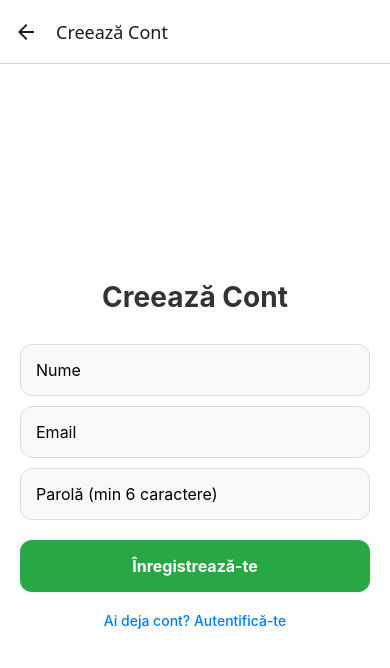
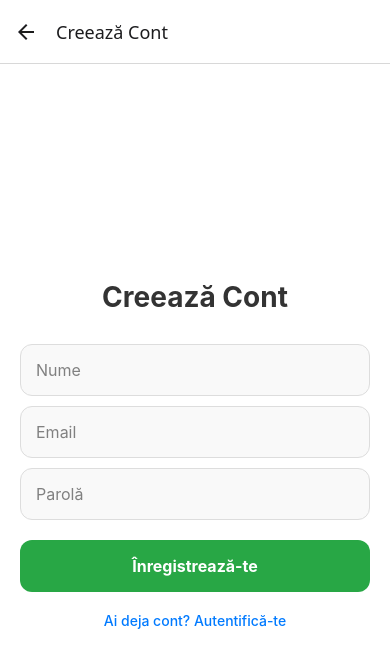
Before and after one commit to MrSerg1u/Hackathon_App, a React Native app: screen /Register in a window 390 px wide. Shown: the top 668 px of the page. Built offline with nearby package versions, Linux system fonts and the light colour scheme.

Commit message:
added dark mode

```diff
--- a/App.js
+++ b/App.js
@@ -1,8 +1,15 @@
 import AsyncStorage from "@react-native-async-storage/async-storage";
-import { NavigationContainer } from "@react-navigation/native";
+import {
+  DarkTheme,
+  DefaultTheme,
+  NavigationContainer,
+} from "@react-navigation/native"; // Importăm temele native
 import { createStackNavigator } from "@react-navigation/stack";
 import { useEffect, useState } from "react";
 import { ActivityIndicator, View } from "react-native";
+
+// Importăm Contextul creat
+import { ThemeProvider, useTheme } from "./src/context/ThemeContext";
 
 import LoginScreen from "./src/screens/LoginScreen";
 import MainTabs from "./src/screens/MainTabs";
@@ -10,19 +17,17 @@ import RegisterScreen from "./src/screens/RegisterScreen";
 
 const Stack = createStackNavigator();
 
-export default function App() {
+// Componenta care conține Navigația (separată pentru a putea folosi useTheme)
+const AppNavigator = () => {
   const [isLoading, setIsLoading] = useState(true);
   const [initialRoute, setInitialRoute] = useState("Login");
+  const { theme } = useTheme(); // Luăm tema curentă pentru Navigație
 
   useEffect(() => {
     const checkUser = async () => {
       try {
         const user = await AsyncStorage.getItem("user_session");
-        if (user) {
-          setInitialRoute("MainTabs");
-        }
-      } catch (e) {
-        console.log(e);
+        if (user) setInitialRoute("MainTabs");
       } finally {
         setIsLoading(false);
       }
@@ -39,7 +44,8 @@ export default function App() {
   }
 
   return (
-    <NavigationContainer>
+    // Setăm tema navigației ca să nu avem flash-uri albe în dark mode
+    <NavigationContainer theme={theme === "dark" ? DarkTheme : DefaultTheme}>
       <Stack.Navigator initialRouteName={initialRoute}>
         <Stack.Screen
           name="Login"
@@ -59,4 +65,12 @@ export default function App() {
       </Stack.Navigator>
     </NavigationContainer>
   );
+};
+
+export default function App() {
+  return (
+    <ThemeProvider>
+      <AppNavigator />
+    </ThemeProvider>
+  );
 }
--- /dev/null
+++ b/src/context/ThemeContext.js
@@ -0,0 +1,62 @@
+import AsyncStorage from "@react-native-async-storage/async-storage";
+import { StatusBar } from "expo-status-bar";
+import { createContext, useContext, useEffect, useState } from "react";
+
+// 1. Definim Paleta de Culori
+export const Colors = {
+  light: {
+    background: "#ffffff",
+    text: "#333333",
+    card: "#f0f0f0",
+    primary: "#007AFF",
+    border: "#ddd",
+    subtext: "gray",
+    inputBackground: "#f9f9f9",
+  },
+  dark: {
+    background: "#121212", // Negru soft (nu #000 pur)
+    text: "#ffffff",
+    card: "#1E1E1E",
+    primary: "#0A84FF", // Albastru mai deschis pentru contrast
+    border: "#333",
+    subtext: "#aaa",
+    inputBackground: "#2C2C2C",
+  },
+};
+
+const ThemeContext = createContext();
+
+export const ThemeProvider = ({ children }) => {
+  const [theme, setTheme] = useState("light"); // Default Light
+
+  // Încărcăm preferința la pornire
+  useEffect(() => {
+    const loadTheme = async () => {
+      const storedTheme = await AsyncStorage.getItem("app_theme");
+      if (storedTheme) {
+        setTheme(storedTheme);
+      }
+    };
+    loadTheme();
+  }, []);
+
+  // Funcția de schimbare a temei
+  const toggleTheme = async () => {
+    const newTheme = theme === "light" ? "dark" : "light";
+    setTheme(newTheme);
+    await AsyncStorage.setItem("app_theme", newTheme);
+  };
+
+  const colors = Colors[theme];
+
+  return (
+    <ThemeContext.Provider value={{ theme, toggleTheme, colors }}>
+      {/* StatusBar se schimbă automat (negru pe alb / alb pe negru) */}
+      <StatusBar style={theme === "dark" ? "light" : "dark"} />
+      {children}
+    </ThemeContext.Provider>
+  );
+};
+
+// Hook personalizat pentru a folosi tema ușor în alte pagini
+export const useTheme = () => useContext(ThemeContext);
--- a/src/screens/HomeScreen.js
+++ b/src/screens/HomeScreen.js
@@ -1,21 +1,21 @@
 import { StyleSheet, Text, View } from "react-native";
+import { useTheme } from "../context/ThemeContext"; // <--- Import
 
 export default function HomeScreen() {
+  const { colors } = useTheme(); // <--- Extragere culori
+
   return (
-    <View style={styles.container}>
-      <Text style={styles.text}>🏠 Home Screen</Text>
-      <Text style={styles.subtext}>Aici va fi Harta!</Text>
+    <View style={[styles.container, { backgroundColor: colors.background }]}>
+      <Text style={[styles.text, { color: colors.text }]}>🏠 Home Screen</Text>
+      <Text style={[styles.subtext, { color: colors.subtext }]}>
+        Aici va fi Harta și Lista cu locații.
+      </Text>
     </View>
   );
 }
 
 const styles = StyleSheet.create({
-  container: {
-    flex: 1,
-    justifyContent: "center",
-    alignItems: "center",
-    backgroundColor: "#fff",
-  },
+  container: { flex: 1, justifyContent: "center", alignItems: "center" },
   text: { fontSize: 24, fontWeight: "bold" },
-  subtext: { fontSize: 16, color: "gray", marginTop: 10 },
+  subtext: { fontSize: 16, marginTop: 10 },
 });
--- a/src/screens/LoginScreen.js
+++ b/src/screens/LoginScreen.js
@@ -9,18 +9,20 @@ import {
   TouchableOpacity,
   View,
 } from "react-native";
+import { useTheme } from "../context/ThemeContext"; // <--- 1. Importăm Hook-ul
 
 export default function LoginScreen({ navigation }) {
+  const { colors } = useTheme(); // <--- 2. Extragem culorile
+
   const [email, setEmail] = useState("");
   const [password, setPassword] = useState("");
-  const [errors, setErrors] = useState({}); // State pentru erori
+  const [errors, setErrors] = useState({});
 
   const handleLogin = async () => {
     let currentErrors = {};
     const cleanEmail = email.trim();
     const cleanPassword = password.trim();
 
-    // 1. Validări simple UI
     if (!cleanEmail) currentErrors.email = "Introdu adresa de email.";
     if (!cleanPassword) currentErrors.password = "Introdu parola.";
 
@@ -28,13 +30,11 @@ export default function LoginScreen({ navigation }) {
       setErrors(currentErrors);
       return;
     }
-
-    setErrors({}); // Resetăm dacă totul e ok vizual
+    setErrors({});
 
     try {
       const usersString = await AsyncStorage.getItem("registered_users");
       const users = usersString ? JSON.parse(usersString) : [];
-
       const user = users.find(
         (u) => u.email === cleanEmail && u.password === cleanPassword
       );
@@ -43,8 +43,6 @@ export default function LoginScreen({ navigation }) {
         await AsyncStorage.setItem("user_session", JSON.stringify(user));
         navigation.replace("MainTabs");
       } else {
-        // Aici e o eroare generală, nu ține de un câmp anume, deci folosim Alert
-        // Sau putem pune eroarea sub câmpul de parolă:
         setErrors({ password: "Email sau parolă incorectă." });
       }
     } catch (e) {
@@ -53,13 +51,29 @@ export default function LoginScreen({ navigation }) {
   };
 
   return (
-    <ScrollView contentContainerStyle={styles.container}>
-      <Text style={styles.title}>Bine ai venit! 👋</Text>
+    <ScrollView
+      contentContainerStyle={[
+        styles.container,
+        { backgroundColor: colors.background },
+      ]}
+    >
+      <Text style={[styles.title, { color: colors.text }]}>
+        Bine ai venit! 👋
+      </Text>
 
       <View style={styles.inputGroup}>
         <TextInput
-          style={[styles.input, errors.email && styles.inputError]}
+          style={[
+            styles.input,
+            {
+              backgroundColor: colors.inputBackground,
+              color: colors.text,
+              borderColor: colors.border,
+            },
+            errors.email && styles.inputError,
+          ]}
           placeholder="Email"
+          placeholderTextColor={colors.subtext} // Culoare dinamică pt placeholder
           value={email}
           onChangeText={(text) => {
             setEmail(text);
@@ -73,8 +87,17 @@ export default function LoginScreen({ navigation }) {
 
       <View style={styles.inputGroup}>
         <TextInput
-          style={[styles.input, errors.password && styles.inputError]}
+          style={[
+            styles.input,
+            {
+              backgroundColor: colors.inputBackground,
+              color: colors.text,
+              borderColor: colors.border,
+            },
+            errors.password && styles.inputError,
+          ]}
           placeholder="Parolă"
+          placeholderTextColor={colors.subtext}
           value={password}
           onChangeText={(text) => {
             setPassword(text);
@@ -87,36 +110,33 @@ export default function LoginScreen({ navigation }) {
         )}
       </View>
 
-      <TouchableOpacity style={styles.button} onPress={handleLogin}>
+      <TouchableOpacity
+        style={[styles.button, { backgroundColor: colors.primary }]}
+        onPress={handleLogin}
+      >
         <Text style={styles.buttonText}>Logare</Text>
       </TouchableOpacity>
 
       <TouchableOpacity onPress={() => navigation.navigate("Register")}>
-        <Text style={styles.linkText}>Nu ai cont? Creează unul acum!</Text>
+        <Text style={[styles.linkText, { color: colors.primary }]}>
+          Nu ai cont? Creează unul acum!
+        </Text>
       </TouchableOpacity>
     </ScrollView>
   );
 }
 
 const styles = StyleSheet.create({
-  container: {
-    flexGrow: 1,
-    justifyContent: "center",
-    padding: 20,
-    backgroundColor: "#fff",
-  },
+  container: { flexGrow: 1, justifyContent: "center", padding: 20 }, // Fără bg color fix
   title: {
     fontSize: 30,
     fontWeight: "bold",
     marginBottom: 40,
     textAlign: "center",
-    color: "#333",
   },
   inputGroup: { marginBottom: 15 },
   input: {
-    backgroundColor: "#f9f9f9",
     borderWidth: 1,
-    borderColor: "#ddd",
     padding: 15,
     borderRadius: 12,
     fontSize: 16,
@@ -124,7 +144,6 @@ const styles = StyleSheet.create({
   inputError: {
     borderColor: "#ff4444",
     borderWidth: 1.5,
-    backgroundColor: "#fff5f5",
   },
   errorText: {
     color: "#ff4444",
@@ -134,21 +153,12 @@ const styles = StyleSheet.create({
     fontWeight: "600",
   },
   button: {
-    backgroundColor: "#007AFF",
     padding: 16,
     borderRadius: 12,
     alignItems: "center",
     marginTop: 10,
-    shadowColor: "#000",
-    shadowOpacity: 0.1,
-    shadowRadius: 5,
     elevation: 3,
   },
   buttonText: { color: "#fff", fontWeight: "bold", fontSize: 16 },
-  linkText: {
-    marginTop: 25,
-    color: "#007AFF",
-    textAlign: "center",
-    fontWeight: "600",
-  },
+  linkText: { marginTop: 25, textAlign: "center", fontWeight: "600" },
 });
--- a/src/screens/MainTabs.js
+++ b/src/screens/MainTabs.js
@@ -1,15 +1,25 @@
-import { Ionicons } from "@expo/vector-icons"; // Iconițe
+import { Ionicons } from "@expo/vector-icons";
 import { createBottomTabNavigator } from "@react-navigation/bottom-tabs";
+import { useTheme } from "../context/ThemeContext"; // <--- Import
+
 import HomeScreen from "./HomeScreen";
 import ProfileScreen from "./ProfileScreen";
 
 const Tab = createBottomTabNavigator();
 
 export default function MainTabs() {
+  const { colors, theme } = useTheme(); // <--- Luăm culorile
+
   return (
     <Tab.Navigator
       screenOptions={({ route }) => ({
-        headerShown: false, // Ascundem header-ul standard
+        headerShown: false,
+        tabBarActiveTintColor: colors.primary, // Culoarea activă din temă
+        tabBarInactiveTintColor: "gray",
+        tabBarStyle: {
+          backgroundColor: colors.card, // Fundalul barei
+          borderTopColor: colors.border, // Linia de sus
+        },
         tabBarIcon: ({ focused, color, size }) => {
           let iconName;
           if (route.name === "Explore")
@@ -18,8 +28,6 @@ export default function MainTabs() {
             iconName = focused ? "person" : "person-outline";
           return <Ionicons name={iconName} size={size} color={color} />;
         },
-        tabBarActiveTintColor: "#007AFF",
-        tabBarInactiveTintColor: "gray",
       })}
     >
       <Tab.Screen name="Explore" component={HomeScreen} />
--- a/src/screens/ProfileScreen.js
+++ b/src/screens/ProfileScreen.js
@@ -1,59 +1,87 @@
-import { Ionicons } from "@expo/vector-icons"; // Folosim iconițe pentru avatar
+import { Ionicons } from "@expo/vector-icons";
 import AsyncStorage from "@react-native-async-storage/async-storage";
 import { useEffect, useState } from "react";
-import { StyleSheet, Text, TouchableOpacity, View } from "react-native";
+import { StyleSheet, Switch, Text, TouchableOpacity, View } from "react-native";
+import { useTheme } from "../context/ThemeContext"; // <--- Importăm Hook-ul
 
 export default function ProfileScreen({ navigation }) {
   const [name, setName] = useState("");
   const [email, setEmail] = useState("");
 
-  // Această funcție rulează automat când intri pe pagina de profil
+  // Aducem culorile și funcția de toggle
+  const { colors, theme, toggleTheme } = useTheme();
+
   useEffect(() => {
     const getUserData = async () => {
-      try {
-        const jsonValue = await AsyncStorage.getItem("user_session");
-        if (jsonValue != null) {
-          const user = JSON.parse(jsonValue);
-          setName(user.name); // Setăm numele din memorie
-          setEmail(user.email); // Setăm email-ul din memorie
-        }
-      } catch (e) {
-        console.log("Eroare la citirea datelor utilizatorului");
+      const jsonValue = await AsyncStorage.getItem("user_session");
+      if (jsonValue) {
+        const user = JSON.parse(jsonValue);
+        setName(user.name);
+        setEmail(user.email);
       }
     };
-
     getUserData();
   }, []);
 
   const handleLogout = async () => {
     await AsyncStorage.removeItem("user_session");
-    navigation.reset({
-      index: 0,
-      routes: [{ name: "Login" }],
-    });
+    navigation.reset({ index: 0, routes: [{ name: "Login" }] });
   };
 
   return (
-    <View style={styles.container}>
-      {/* Zona de Avatar */}
-      <View style={styles.header}>
+    // Folosim style array pentru a aplica background dinamic
+    <View style={[styles.container, { backgroundColor: colors.background }]}>
+      {/* Header */}
+      <View
+        style={[
+          styles.header,
+          { backgroundColor: colors.card, shadowColor: colors.text },
+        ]}
+      >
         <View style={styles.avatarContainer}>
           <Ionicons name="person" size={60} color="#fff" />
         </View>
-        <Text style={styles.name}>{name || "Utilizator"}</Text>
-        <Text style={styles.email}>{email || "guest@hackathon.app"}</Text>
+        <Text style={[styles.name, { color: colors.text }]}>
+          {name || "Utilizator"}
+        </Text>
+        <Text style={[styles.email, { color: colors.subtext }]}>
+          {email || "guest@hackathon.app"}
+        </Text>
       </View>
 
-      {/* Zona de Acțiuni */}
       <View style={styles.body}>
-        <View style={styles.infoBox}>
+        {/* Setare: DARK MODE */}
+        <View style={[styles.infoBox, { backgroundColor: colors.card }]}>
+          <View style={{ flexDirection: "row", alignItems: "center" }}>
+            <Ionicons
+              name={theme === "dark" ? "moon" : "sunny"}
+              size={24}
+              color={colors.primary}
+              style={{ marginRight: 10 }}
+            />
+            <Text style={[styles.infoText, { color: colors.text }]}>
+              {theme === "dark" ? "Mod Întunecat" : "Mod Luminos"}
+            </Text>
+          </View>
+          <Switch
+            value={theme === "dark"}
+            onValueChange={toggleTheme}
+            trackColor={{ false: "#767577", true: "#007AFF" }}
+            thumbColor={"#f4f3f4"}
+          />
+        </View>
+
+        {/* Setare: Info */}
+        <View style={[styles.infoBox, { backgroundColor: colors.card }]}>
           <Ionicons
             name="ribbon-outline"
             size={24}
-            color="#007AFF"
+            color={colors.primary}
             style={{ marginRight: 10 }}
           />
-          <Text style={styles.infoText}>Cont Membru Hackathon</Text>
+          <Text style={[styles.infoText, { color: colors.text }]}>
+            Cont Membru Hackathon
+          </Text>
         </View>
 
         <TouchableOpacity style={styles.logoutButton} onPress={handleLogout}>
@@ -71,14 +99,12 @@ export default function ProfileScreen({ navigation }) {
 }
 
 const styles = StyleSheet.create({
-  container: { flex: 1, backgroundColor: "#f8f9fa" },
+  container: { flex: 1 }, // Scoatem background fix de aici
   header: {
-    backgroundColor: "#fff",
     paddingVertical: 40,
     alignItems: "center",
     borderBottomLeftRadius: 30,
     borderBottomRightRadius: 30,
-    shadowColor: "#000",
     shadowOffset: { width: 0, height: 2 },
     shadowOpacity: 0.1,
     shadowRadius: 10,
@@ -89,42 +115,37 @@ const styles = StyleSheet.create({
     width: 100,
     height: 100,
     borderRadius: 50,
-    backgroundColor: "#007AFF", // Albastru
+    backgroundColor: "#007AFF",
     justifyContent: "center",
     alignItems: "center",
     marginBottom: 15,
-    shadowColor: "#007AFF",
-    shadowOpacity: 0.4,
-    shadowRadius: 10,
     elevation: 8,
   },
-  name: { fontSize: 26, fontWeight: "bold", color: "#333" },
-  email: { fontSize: 16, color: "gray", marginTop: 4 },
+  name: { fontSize: 26, fontWeight: "bold" },
+  email: { fontSize: 16, marginTop: 4 },
   body: { padding: 20, alignItems: "center" },
   infoBox: {
     flexDirection: "row",
     alignItems: "center",
-    backgroundColor: "#fff",
+    justifyContent: "space-between", // Ca să punem switch-ul în dreapta
     padding: 15,
     borderRadius: 12,
     width: "100%",
-    marginBottom: 30,
+    marginBottom: 15, // Distanță mai mică între cutii
     shadowColor: "#000",
     shadowOpacity: 0.05,
     shadowRadius: 5,
     elevation: 2,
   },
-  infoText: { fontSize: 16, color: "#333", fontWeight: "500" },
+  infoText: { fontSize: 16, fontWeight: "500" },
   logoutButton: {
     flexDirection: "row",
-    backgroundColor: "#ff4757", // Roșu prietenos
+    backgroundColor: "#ff4757",
     paddingVertical: 15,
     paddingHorizontal: 40,
     borderRadius: 25,
     alignItems: "center",
-    shadowColor: "#ff4757",
-    shadowOpacity: 0.3,
-    shadowRadius: 8,
+    marginTop: 20,
     elevation: 5,
   },
   logoutText: { color: "white", fontWeight: "bold", fontSize: 16 },
--- a/src/screens/RegisterScreen.js
+++ b/src/screens/RegisterScreen.js
@@ -9,56 +9,40 @@ import {
   TouchableOpacity,
   View,
 } from "react-native";
+import { useTheme } from "../context/ThemeContext"; // <--- Import
 
 export default function RegisterScreen({ navigation }) {
-  // State pentru date
+  const { colors } = useTheme(); // <--- Extragere culori
+
   const [email, setEmail] = useState("");
   const [password, setPassword] = useState("");
   const [name, setName] = useState("");
-
-  // State pentru erori (obiect gol inițial)
   const [errors, setErrors] = useState({});
 
   const handleRegister = async () => {
-    // 1. Resetăm erorile la fiecare apăsare
     let currentErrors = {};
     const cleanName = name.trim();
     const cleanEmail = email.trim();
     const cleanPassword = password.trim();
 
-    // 2. Validări (colectăm erorile)
-    if (!cleanName) {
-      currentErrors.name = "Te rog introdu numele tău.";
-    }
+    if (!cleanName) currentErrors.name = "Te rog introdu numele tău.";
+    if (!cleanEmail) currentErrors.email = "Email-ul este obligatoriu.";
+    else if (!cleanEmail.includes("@")) currentErrors.email = "Format invalid.";
+    if (!cleanPassword) currentErrors.password = "Parola este obligatorie.";
+    else if (cleanPassword.length < 6)
+      currentErrors.password = "Minim 6 caractere.";
 
-    if (!cleanEmail) {
-      currentErrors.email = "Email-ul este obligatoriu.";
-    } else if (!cleanEmail.includes("@")) {
-      currentErrors.email = "Formatul email-ului nu este valid.";
-    }
-
-    if (!cleanPassword) {
-      currentErrors.password = "Parola este obligatorie.";
-    } else if (cleanPassword.length < 6) {
-      currentErrors.password = "Parola trebuie să aibă minim 6 caractere.";
-    }
-
-    // 3. Dacă avem erori, le afișăm și oprim funcția
     if (Object.keys(currentErrors).length > 0) {
       setErrors(currentErrors);
       return;
     }
-
-    // Dacă ajungem aici, formularul e valid, ștergem erorile vizuale
     setErrors({});
 
     try {
       const existingUsers = await AsyncStorage.getItem("registered_users");
       let users = existingUsers ? JSON.parse(existingUsers) : [];
 
-      // Verificăm duplicat
       if (users.some((u) => u.email === cleanEmail)) {
-        // Setăm eroare specifică pe câmpul de email
         setErrors({ email: "Acest email este deja folosit." });
         return;
       }
@@ -73,22 +57,36 @@ export default function RegisterScreen({ navigation }) {
       await AsyncStorage.setItem("registered_users", JSON.stringify(users));
       await AsyncStorage.setItem("user_session", JSON.stringify(newUser));
 
-      Alert.alert("Succes", `Cont creat! Bine ai venit, ${cleanName}.`);
+      Alert.alert("Succes", `Cont creat!`);
       navigation.replace("MainTabs");
     } catch (e) {
-      Alert.alert("Eroare Sistem", "Ceva nu a mers la salvare.");
+      Alert.alert("Eroare", "Eroare la salvare.");
     }
   };
 
   return (
-    <ScrollView contentContainerStyle={styles.container}>
-      <Text style={styles.title}>Creează Cont</Text>
+    <ScrollView
+      contentContainerStyle={[
+        styles.container,
+        { backgroundColor: colors.background },
+      ]}
+    >
+      <Text style={[styles.title, { color: colors.text }]}>Creează Cont</Text>
 
       {/* INPUT NUME */}
       <View style={styles.inputGroup}>
         <TextInput
-          style={[styles.input, errors.name && styles.inputError]}
+          style={[
+            styles.input,
+            {
+              backgroundColor: colors.inputBackground,
+              color: colors.text,
+              borderColor: colors.border,
+            },
+            errors.name && styles.inputError,
+          ]}
           placeholder="Nume"
+          placeholderTextColor={colors.subtext}
           value={name}
           onChangeText={(text) => {
             setName(text);
@@ -101,8 +99,17 @@ export default function RegisterScreen({ navigation }) {
       {/* INPUT EMAIL */}
       <View style={styles.inputGroup}>
         <TextInput
-          style={[styles.input, errors.email && styles.inputError]}
+          style={[
+            styles.input,
+            {
+              backgroundColor: colors.inputBackground,
+              color: colors.text,
+              borderColor: colors.border,
+            },
+            errors.email && styles.inputError,
+          ]}
           placeholder="Email"
+          placeholderTextColor={colors.subtext}
           value={email}
           onChangeText={(text) => {
             setEmail(text);
@@ -117,8 +124,17 @@ export default function RegisterScreen({ navigation }) {
       {/* INPUT PAROLĂ */}
       <View style={styles.inputGroup}>
         <TextInput
-          style={[styles.input, errors.password && styles.inputError]}
-          placeholder="Parolă (min 6 caractere)"
+          style={[
+            styles.input,
+            {
+              backgroundColor: colors.inputBackground,
+              color: colors.text,
+              borderColor: colors.border,
+            },
+            errors.password && styles.inputError,
+          ]}
+          placeholder="Parolă"
+          placeholderTextColor={colors.subtext}
           value={password}
           onChangeText={(text) => {
             setPassword(text);
@@ -131,44 +147,40 @@ export default function RegisterScreen({ navigation }) {
         )}
       </View>
 
-      <TouchableOpacity style={styles.button} onPress={handleRegister}>
+      <TouchableOpacity
+        style={[styles.button, { backgroundColor: "#28a745" }]}
+        onPress={handleRegister}
+      >
         <Text style={styles.buttonText}>Înregistrează-te</Text>
       </TouchableOpacity>
 
       <TouchableOpacity onPress={() => navigation.navigate("Login")}>
-        <Text style={styles.linkText}>Ai deja cont? Autentifică-te</Text>
+        <Text style={[styles.linkText, { color: colors.primary }]}>
+          Ai deja cont? Autentifică-te
+        </Text>
       </TouchableOpacity>
     </ScrollView>
   );
 }
 
 const styles = StyleSheet.create({
-  container: {
-    flexGrow: 1,
-    justifyContent: "center",
-    padding: 20,
-    backgroundColor: "#fff",
-  },
+  container: { flexGrow: 1, justifyContent: "center", padding: 20 },
   title: {
     fontSize: 28,
     fontWeight: "bold",
     marginBottom: 30,
     textAlign: "center",
-    color: "#333",
   },
   inputGroup: { marginBottom: 10 },
   input: {
-    backgroundColor: "#f9f9f9",
     borderWidth: 1,
-    borderColor: "#ddd",
     padding: 15,
     borderRadius: 12,
     fontSize: 16,
   },
   inputError: {
-    borderColor: "#ff4444", // BORDER ROȘU
+    borderColor: "#ff4444",
     borderWidth: 1.5,
-    backgroundColor: "#fff5f5", // Fundal ușor roșiatic
   },
   errorText: {
     color: "#ff4444",
@@ -178,21 +190,12 @@ const styles = StyleSheet.create({
     fontWeight: "600",
   },
   button: {
-    backgroundColor: "#28a745",
     padding: 16,
     borderRadius: 12,
     alignItems: "center",
     marginTop: 10,
-    shadowColor: "#000",
-    shadowOpacity: 0.1,
-    shadowRadius: 5,
     elevation: 3,
   },
   buttonText: { color: "#fff", fontWeight: "bold", fontSize: 16 },
-  linkText: {
-    marginTop: 20,
-    color: "#007AFF",
-    textAlign: "center",
-    fontWeight: "500",
-  },
+  linkText: { marginTop: 20, textAlign: "center", fontWeight: "500" },
 });
```
